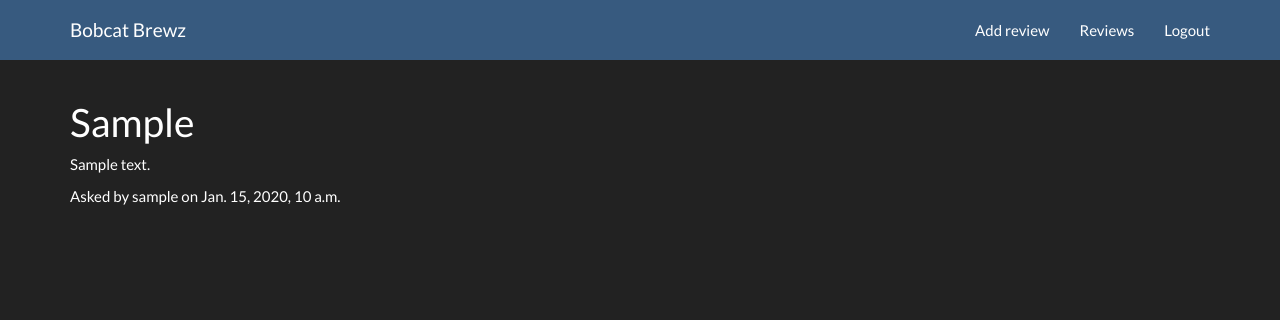
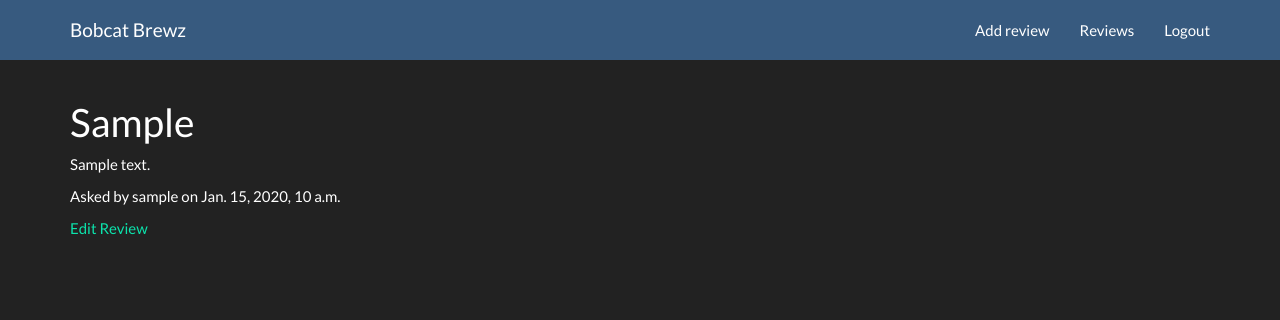
Before and after one commit to sbjohnson/BobcatBrewz, a Django app: page /review/1/ in a window 1280 px wide. Shown: the top 320 px of the page. Run offline with Django 3.2, Linux system fonts and the light colour scheme; a user stored in the database is signed in; tables that the repository leaves empty hold one stand-in row (values such as "Sample post"); some libraries are stand-ins or nearby versions.

Commit message:
Add review update view

```diff
--- a/core/urls.py
+++ b/core/urls.py
@@ -8,5 +8,6 @@ urlpatterns = patterns('',
     url(r'^review/create/$', ReviewCreateView.as_view(), name='review_create'),
     url(r'^review/$', ReviewListView.as_view(), name='review_list'),
     url(r'^review/(?P<pk>\d+)/$', ReviewDetailView.as_view(), name='review_detail'),
+    url(r'^review/update/(?P<pk>\d+)/$', ReviewUpdateView.as_view(), name='review_update'),
 
 )
--- a/core/views.py
+++ b/core/views.py
@@ -1,5 +1,5 @@
 from django.shortcuts import render
-from django.views.generic import TemplateView, CreateView, ListView, DetailView
+from django.views.generic import TemplateView, CreateView, ListView, DetailView, UpdateView
 from django.core.urlresolvers import reverse_lazy
 from .models import *
 
@@ -24,3 +24,8 @@ class ReviewListView(ListView):
 class ReviewDetailView(DetailView):
     model = Review
     template_name = 'review/review_detail.html'
+
+class ReviewUpdateView(UpdateView):
+    model = Review
+    template_name = 'review/review_form.html'
+    fields = ['Beer', 'description']
--- a/templates/review/review_detail.html
+++ b/templates/review/review_detail.html
@@ -3,4 +3,7 @@
 <h1>{{ review.Beer }}</h1>
 <p>{{ review.description }}</p>
 <p>Asked by {{ review.user.username }} on {{ review.created_at }}</p>
+{% if review.user == user %}
+<p><a href="{% url 'review_update' pk=review.id %}">Edit Review</a></p>
+{% endif %}
 {% endblock %}
```
